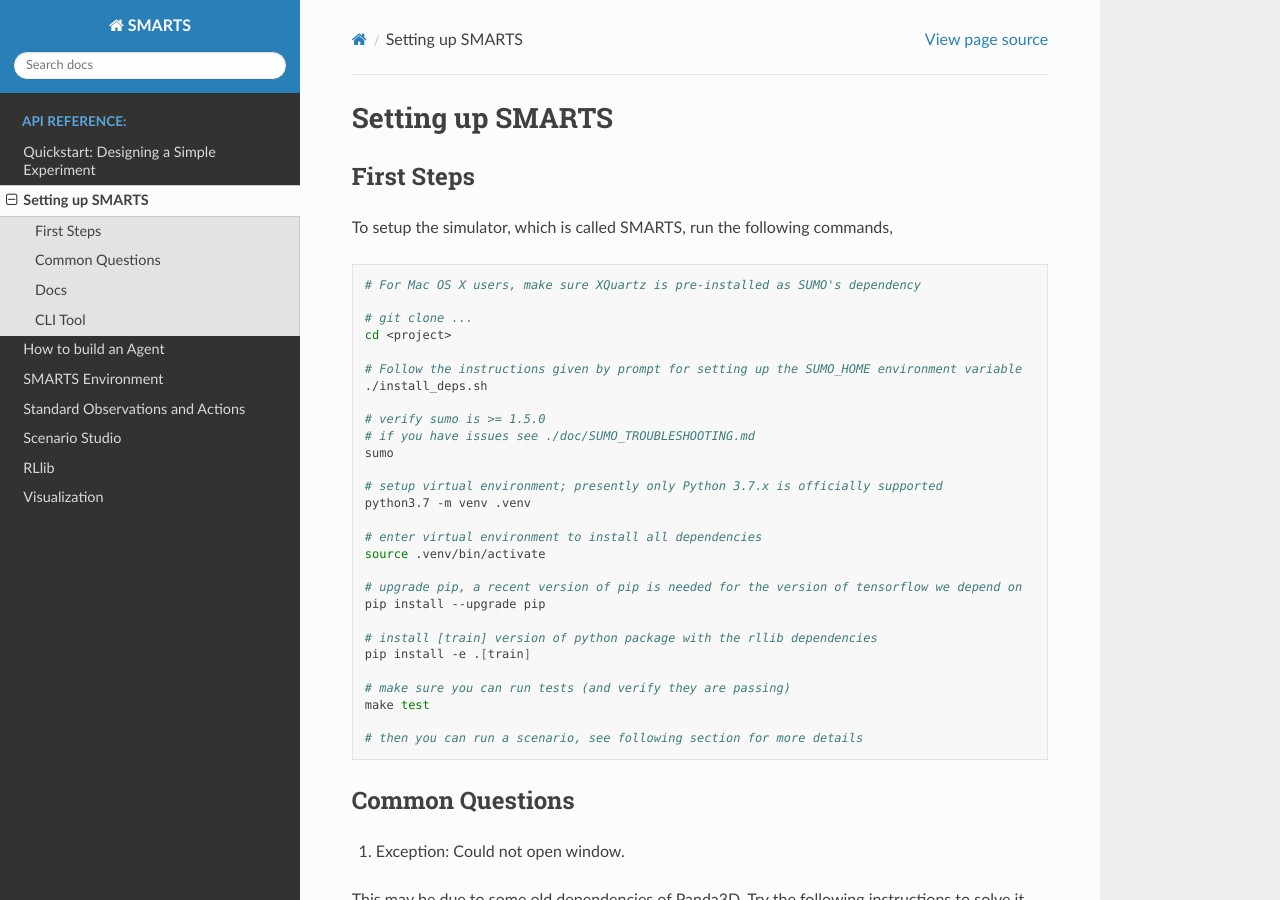
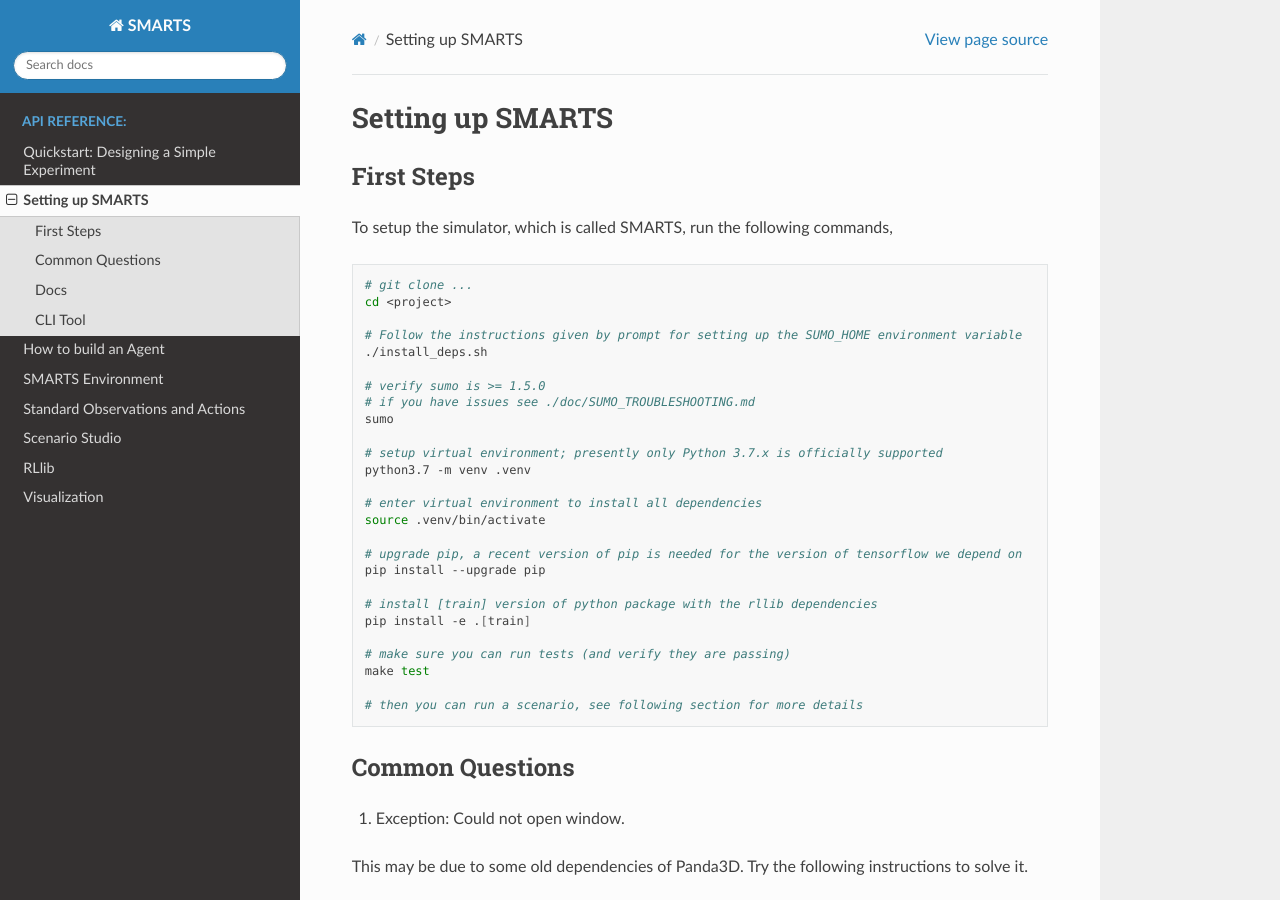
Before and after one commit to huawei-noah/SMARTS, a Sphinx documentation site: the page built from docs/setup.rst, in a window 1280 px wide and 900 px high. Built offline with Sphinx 7.4.7 and the Read the Docs theme 2.0.0, drawn with Linux system fonts in a browser that asks for light colours; pages that are not in the unit, such as notebooks, are missing from menus.

Commit message:
Remove explanation for MacOS in setup

```diff
--- a/docs/setup.rst
+++ b/docs/setup.rst
@@ -10,8 +10,6 @@ First Steps
 To setup the simulator, which is called SMARTS, run the following commands,
 
 .. code-block:: bash
-
-    # For Mac OS X users, make sure XQuartz is pre-installed as SUMO's dependency
 
     # git clone ...
     cd <project>
```
